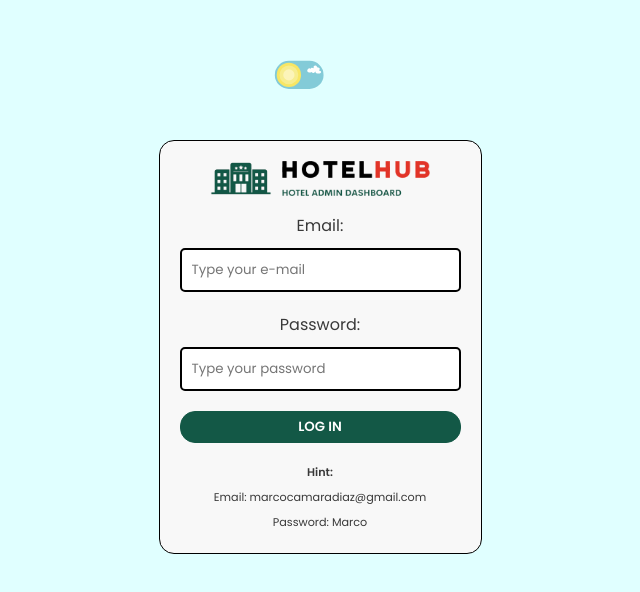
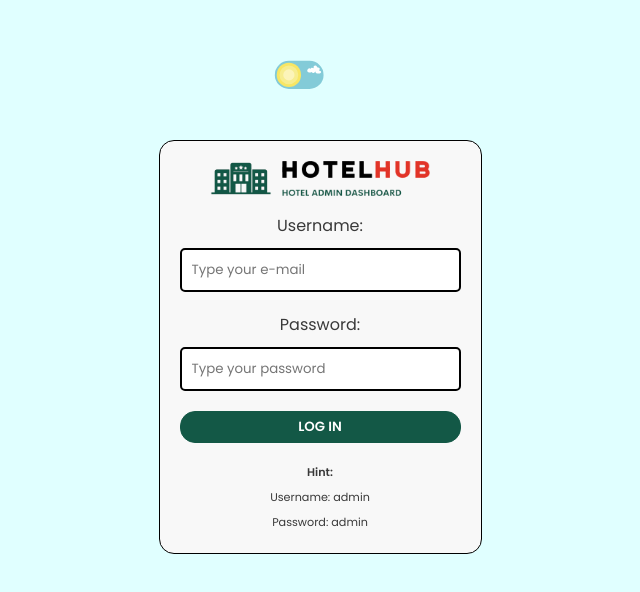
Before and after one commit to MarcoNobody1/dashboardhotel, a React (Vite) app: page /login in a window 1280 px wide. Shown: the part 118-710 px from the top of the page, without its empty margins (320-960 px from the left). Built offline with nearby package versions, Linux system fonts and the light colour scheme.

Commit message:
Se modifica email por password en el authcontext

```diff
--- a/src/Components/Login/Login.tsx
+++ b/src/Components/Login/Login.tsx
@@ -76,7 +76,7 @@ const Advertice = styled.p`
 `;
 
 export const Login = () => {
-  const [email, setEmail] = useState("");
+  const [user, setUser] = useState("");
   const [password, setPassword] = useState("");
   const nav = useNavigate();
   const { auth, authDispatch } = useContext(AuthContext);
@@ -85,17 +85,16 @@ export const Login = () => {
   useEffect(() => {
     if (auth && auth.authenticated) {
       nav("/");
-
     }
   }, [auth, nav]);
 
   const handleSubmit = (event: FormEvent<HTMLFormElement>): void => {
     event.preventDefault();
 
-    if (email === "marcocamaradiaz@gmail.com" && password === "Marco") {
+    if (user === "admin" && password === "admin") {
       authDispatch({
         type: "login",
-        payload: { username: password, email: email },
+        payload: { username: user, password: password },
       });
 
       nav("/");
@@ -111,13 +110,13 @@ export const Login = () => {
 
       Toast.fire({
         icon: "error",
-        title: "Wrong Email or Password.",
+        title: "Wrong user or Password.",
       });
     }
   };
 
-  const handleEmail = (event: ChangeEvent<HTMLInputElement>): void => {
-    setEmail(event.target.value);
+  const handleuser = (event: ChangeEvent<HTMLInputElement>): void => {
+    setUser(event.target.value);
   };
 
   const handlePassword = (event: ChangeEvent<HTMLInputElement>): void => {
@@ -126,23 +125,49 @@ export const Login = () => {
 
   return (
     <>
-      <LogWrapper style={{ backgroundColor: dark.dark ? "#171717" : "lightcyan" }}>
-        <LogForm style={{ backgroundColor: dark.dark ? "#202020" : "#f8f8f8", border: dark.dark ? "1px solid #3D3D3D" : "1px solid black" }} onSubmit={handleSubmit}>
+      <LogWrapper
+        style={{ backgroundColor: dark.dark ? "#171717" : "lightcyan" }}
+      >
+        <LogForm
+          style={{
+            backgroundColor: dark.dark ? "#202020" : "#f8f8f8",
+            border: dark.dark ? "1px solid #3D3D3D" : "1px solid black",
+          }}
+          onSubmit={handleSubmit}
+        >
           <Logo src={dark.dark ? logoDark : logo} />
-          <Label style={{ color: dark.dark ? "#FFEDEC" : "#393939" }} htmlFor="email">Email:</Label>
+          <Label
+            style={{ color: dark.dark ? "#FFEDEC" : "#393939" }}
+            htmlFor="user"
+          >
+            Username:
+          </Label>
           <Input
-            style={{ color: dark.dark ? "#FFEDEC" : "#393939", border: dark.dark ? "2px solid #FFF" : "2px solid black", backgroundColor: dark.dark ? "#000" : "#FFF" }}
+            style={{
+              color: dark.dark ? "#FFEDEC" : "#393939",
+              border: dark.dark ? "2px solid #FFF" : "2px solid black",
+              backgroundColor: dark.dark ? "#000" : "#FFF",
+            }}
             data-cy="usernameInput"
-            onChange={handleEmail}
-            id="email"
-            type="email"
+            onChange={handleuser}
+            id="user"
+            type="text"
             placeholder="Type your e-mail"
             autoComplete="on"
           />
-          <Label style={{ color: dark.dark ? "#FFEDEC" : "#393939" }} htmlFor="password">Password:</Label>
+          <Label
+            style={{ color: dark.dark ? "#FFEDEC" : "#393939" }}
+            htmlFor="password"
+          >
+            Password:
+          </Label>
 
           <Input
-            style={{ color: dark.dark ? "#FFEDEC" : "#393939", border: dark.dark ? "2px solid #FFF" : "2px solid black", backgroundColor: dark.dark ? "#000" : "#FFF" }}
+            style={{
+              color: dark.dark ? "#FFEDEC" : "#393939",
+              border: dark.dark ? "2px solid #FFF" : "2px solid black",
+              backgroundColor: dark.dark ? "#000" : "#FFF",
+            }}
             data-cy="passwordInput"
             onChange={handlePassword}
             id="password"
@@ -150,14 +175,28 @@ export const Login = () => {
             placeholder="Type your password"
             autoComplete="on"
           />
-          <Button style={{border: dark.dark ? "1px solid #41ebbd" : "1px solid #135846", backgroundColor: dark.dark ? "#41ebbd" : "#135846", color: dark.dark ? "#171717" : "#FFF" }} data-cy="loginButton" type="submit">Log In</Button>
+          <Button
+            style={{
+              border: dark.dark ? "1px solid #41ebbd" : "1px solid #135846",
+              backgroundColor: dark.dark ? "#41ebbd" : "#135846",
+              color: dark.dark ? "#171717" : "#FFF",
+            }}
+            data-cy="loginButton"
+            type="submit"
+          >
+            Log In
+          </Button>
           <Advertice style={{ color: dark.dark ? "#FFEDEC" : "#393939" }}>
             <strong>Hint:</strong>
           </Advertice>
           <br />
-          <Advertice style={{ color: dark.dark ? "#FFEDEC" : "#393939" }}> Email: marcocamaradiaz@gmail.com </Advertice>
+          <Advertice style={{ color: dark.dark ? "#FFEDEC" : "#393939" }}>
+            Username: admin
+          </Advertice>
           <br />
-          <Advertice style={{ color: dark.dark ? "#FFEDEC" : "#393939" }}>Password: Marco</Advertice>
+          <Advertice style={{ color: dark.dark ? "#FFEDEC" : "#393939" }}>
+            Password: admin
+          </Advertice>
         </LogForm>
       </LogWrapper>
     </>
--- a/src/Components/Sidebar/UserCard.tsx
+++ b/src/Components/Sidebar/UserCard.tsx
@@ -153,7 +153,7 @@ export const UserCard: FC = () => {
       event.preventDefault();
       authDispatch({
         type: "update",
-        payload: { username: newUser, email: newEmail, photo: imageUrl },
+        payload: { username: newUser, password: newEmail, photo: imageUrl },
       });
       setIsModalOpen(false);
     };
@@ -197,7 +197,7 @@ export const UserCard: FC = () => {
                 Last Username: <strong>{auth.username}</strong>
               </ModalContent>
               <ModalContent style={{color: dark.dark ? "#FFF" : "#262626"}}>
-                Last Email: <strong>{auth.email}</strong>
+                Last Email: <strong>{auth.password}</strong>
               </ModalContent>
               <br />
               <EditButton style={{backgroundColor: dark.dark ? "#135846" : "#ebf1ef", color: dark.dark ? "#FFFFFF" : "#135846"}} type="submit">Change it!</EditButton>
@@ -216,7 +216,7 @@ export const UserCard: FC = () => {
         </ImageWrap>
         <ContentWrap style={{backgroundColor: dark.dark ? "#292828" : "#FFF"}}>
           <FullName style={{color: dark.dark ? "#FFF" : "#262626"}}>{auth.username}</FullName>
-          <EmailText>{auth.email}</EmailText>
+          <EmailText>{auth.password}</EmailText>
           <EditButton style={{backgroundColor: dark.dark ? "#135846" : "#ebf1ef", color: dark.dark ? "#FFFFFF" : "#135846"}} onClick={() => setIsModalOpen(true)}>Edit</EditButton>
         </ContentWrap>
       </OuterWrap>
--- a/src/Context/Auth.tsx
+++ b/src/Context/Auth.tsx
@@ -5,7 +5,7 @@ const auth_key: string = "auth_info";
 interface InitialStateInterface {
   authenticated: boolean,
   username: string | null,
-  email: string | null,
+  password: string | null,
   photo: string | null,
 }
 
@@ -13,7 +13,7 @@ interface LoginInterface {
   type: "login";
   payload: {
     username: string;
-    email: string;
+    password: string;
   };
 }
 
@@ -25,7 +25,7 @@ interface UpdateInterface {
   type: "update";
   payload: {
     username: string;
-    email: string;
+    password: string;
     photo: string;
   };
 }
@@ -41,8 +41,8 @@ interface AuthContextInterface {
 export const AuthContext = createContext<AuthContextInterface>({
   auth: {
     authenticated: false,
-    username: 'Marco',
-    email: 'marcocamaradiaz@gmail.com',
+    username: 'admin',
+    password: 'admin',
     photo: '',
   },
   authDispatch: () => { },
@@ -52,7 +52,7 @@ export const AuthContext = createContext<AuthContextInterface>({
 
 const initialState = (): InitialStateInterface => {
 
- const initial = { authenticated: false, username: null, email: null, photo: "https://robohash.org/smartass" };
+ const initial = { authenticated: false, username: null, password: null, photo: "https://robohash.org/smartass" };
   const localKey = localStorage.getItem(auth_key) || "";
 
   if (localKey) {
@@ -68,17 +68,17 @@ const reducer = (state: InitialStateInterface, action: Actions) => {
       return {
         authenticated: true,
         username: action.payload.username,
-        email: action.payload.email,
+        password: action.payload.password,
         photo: "https://robohash.org/smartass",
       };
     case "logout":
-      return { authenticated: false, username: null, email: null, photo: null };
+      return { authenticated: false, username: null, password: null, photo: null };
 
     case "update":
       return {
         authenticated: true,
         username: action.payload.username,
-        email: action.payload.email,
+        password: action.payload.password,
         photo: action.payload.photo,
       };
     default:
```
